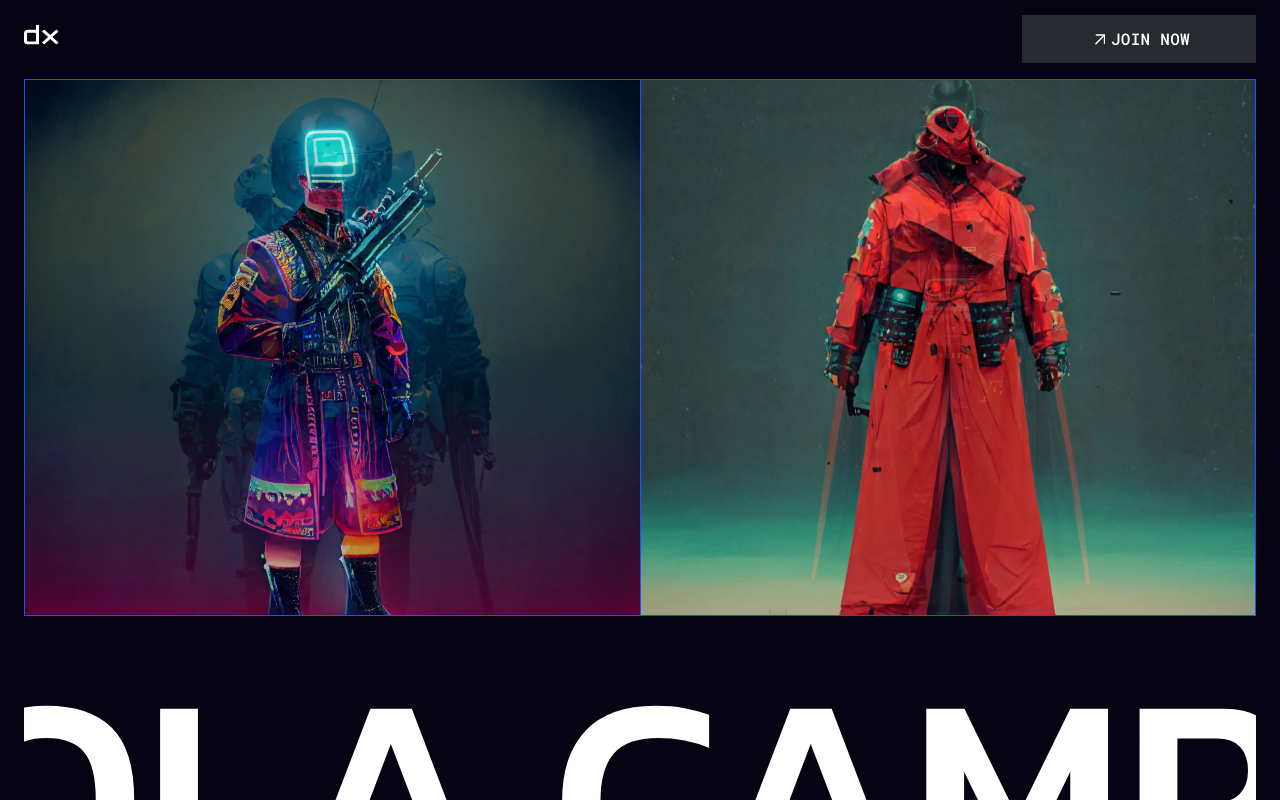
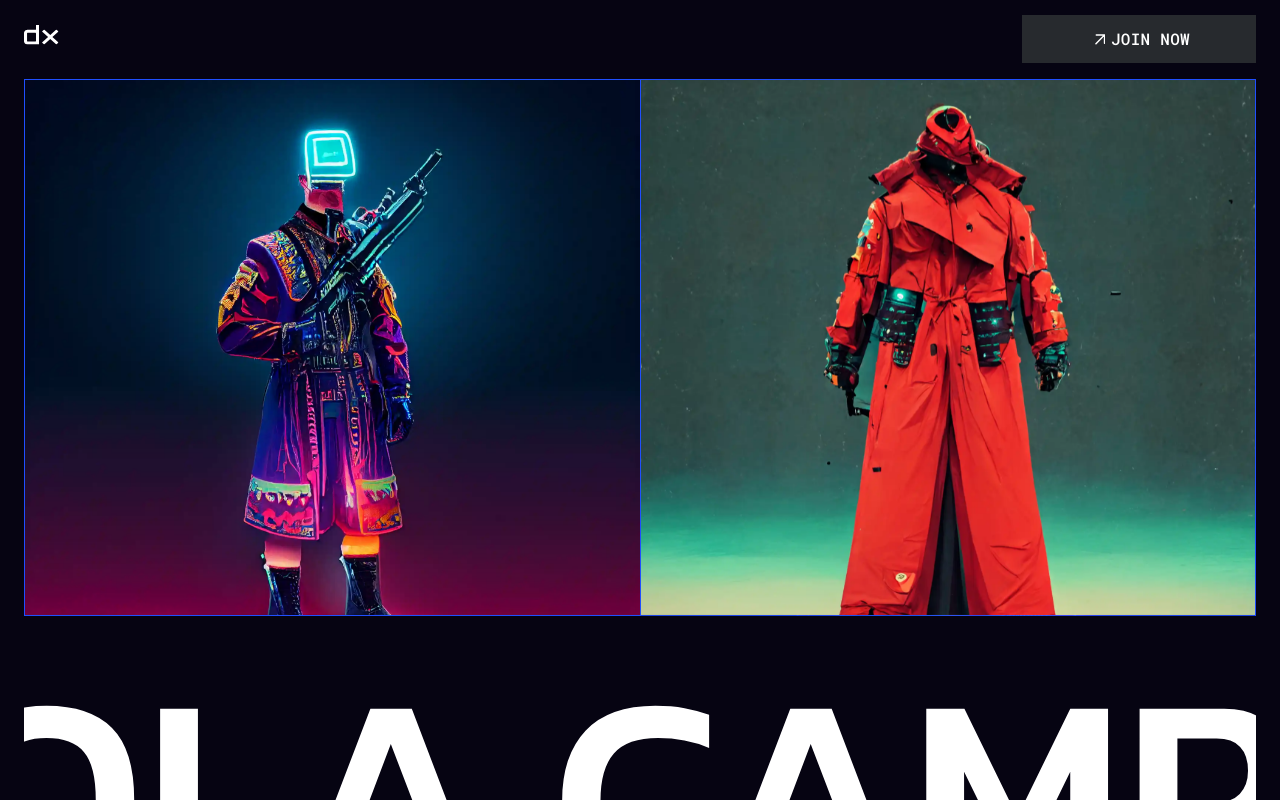
Before and after one commit to DaniilPopov0809/dexola-capm, a React (Vite) app: page / in a window 1280 px wide. Shown: the top 800 px of the page. Built offline with nearby package versions, Linux system fonts and the light colour scheme; what google-libphonenumber would draw is missing.

Commit message:
ADDED: delay for another picture in Hero

```diff
--- a/src/components/Hero/Hero.module.scss
+++ b/src/components/Hero/Hero.module.scss
@@ -30,7 +30,7 @@
       "title title";
 
     grid-template-columns: 1fr 1fr;
-    grid-template-rows: auto ;
+    grid-template-rows: auto;
   }
 }
 
@@ -65,8 +65,7 @@
   }
 }
 
-.hero__itemLeft,
-.hero__itemRight {
+.hero__item {
   position: relative;
   flex-basis: 50%;
 
@@ -82,7 +81,8 @@
   }
 }
 
-.hero_image {
+.hero_imageLeft,
+.hero_imageRight {
   position: absolute;
   top: 0;
   left: 0;
@@ -90,26 +90,48 @@
   height: 100%;
   opacity: 0;
   object-fit: cover;
-  animation: changeImage 15s linear infinite;
+  animation: changeImage 20s linear infinite;
 
   &:nth-child(1) {
     animation-delay: 0s;
   }
 
   &:nth-child(2) {
-    animation-delay: 3s;
+    animation-delay: 4s;
   }
 
   &:nth-child(3) {
-    animation-delay: 6s;
+    animation-delay: 8s;
   }
 
   &:nth-child(4) {
+    animation-delay: 12s;
+  }
+
+  &:nth-child(5) {
+    animation-delay: 16s;
+  }
+}
+
+.hero_imageRight {
+  &:nth-child(1) {
+    animation-delay: 1s;
+  }
+
+  &:nth-child(2) {
+    animation-delay: 5s;
+  }
+
+  &:nth-child(3) {
     animation-delay: 9s;
   }
 
+  &:nth-child(4) {
+    animation-delay: 13s;
+  }
+
   &:nth-child(5) {
-    animation-delay: 12s;
+    animation-delay: 17s;
   }
 }
 
@@ -127,8 +149,7 @@
   }
 }
 
-.hero__itemLeft::before,
-.hero__itemRight::before {
+.hero__item::before {
   content: "";
   display: block;
   padding-top: 191%;
@@ -154,7 +175,6 @@
   grid-area: description;
 
   @media screen and (min-width: $desktop) {
-
     // padding: 159px 70px 56px 24px;
   }
 }
--- a/src/components/Hero/Hero.tsx
+++ b/src/components/Hero/Hero.tsx
@@ -7,7 +7,7 @@ const Hero = () => {
     <section className={styles.hero}>
       <div className={styles.hero__wrap}>
       <ul className={styles.hero__list}>
-        <li className={styles.hero__itemLeft}>
+        <li className={styles.hero__item}>
           {heroMockData[0].map((item) => (
             <img
               key={item.x1}
@@ -18,7 +18,7 @@ const Hero = () => {
               alt="Hero image"
               height={311}
               width={163}
-              className={styles.hero_image}
+              className={styles.hero_imageLeft}
             />
 
         //       <picture>
@@ -49,7 +49,7 @@ const Hero = () => {
         // </picture>
           ))}
         </li>
-        <li className={styles.hero__itemRight}>
+        <li className={styles.hero__item}>
           {heroMockData[1].map((item) => (
             <img
               key={item.x1}
@@ -60,7 +60,7 @@ const Hero = () => {
               alt="Hero image"
               height={311}
               width={163}
-              className={styles.hero_image}
+              className={styles.hero_imageRight}
             />
           //   <picture>
 
```
